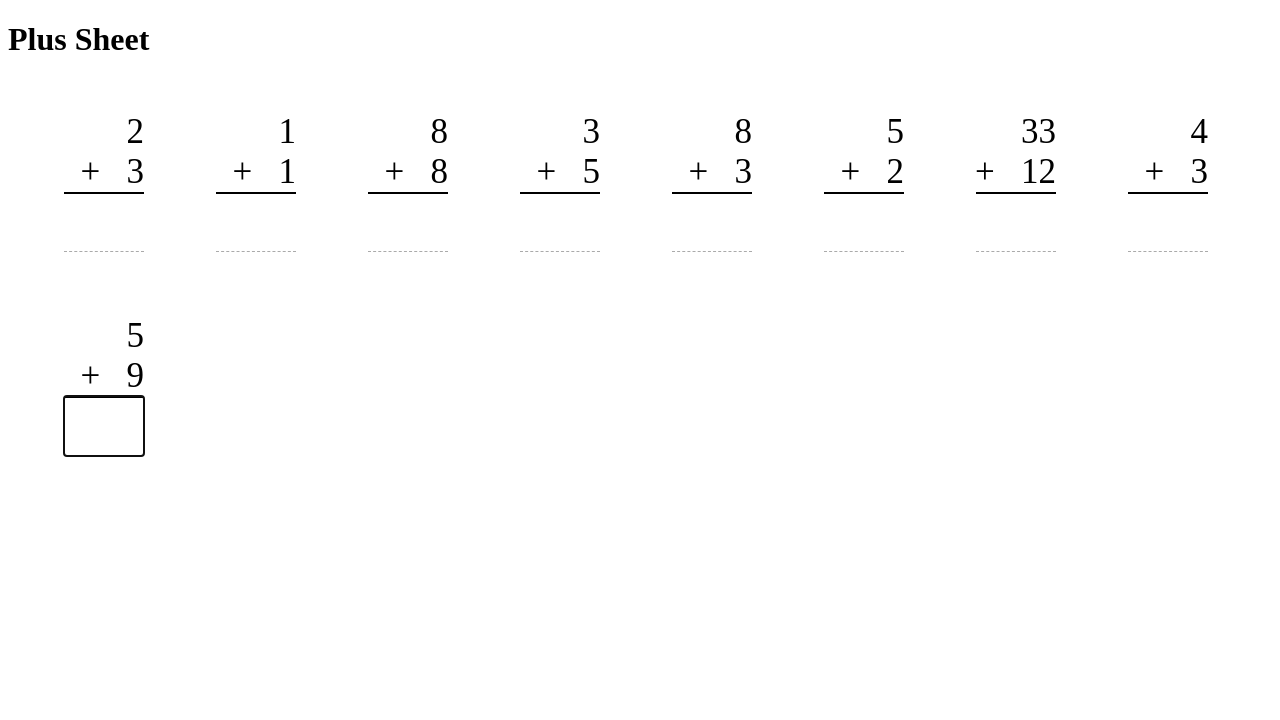
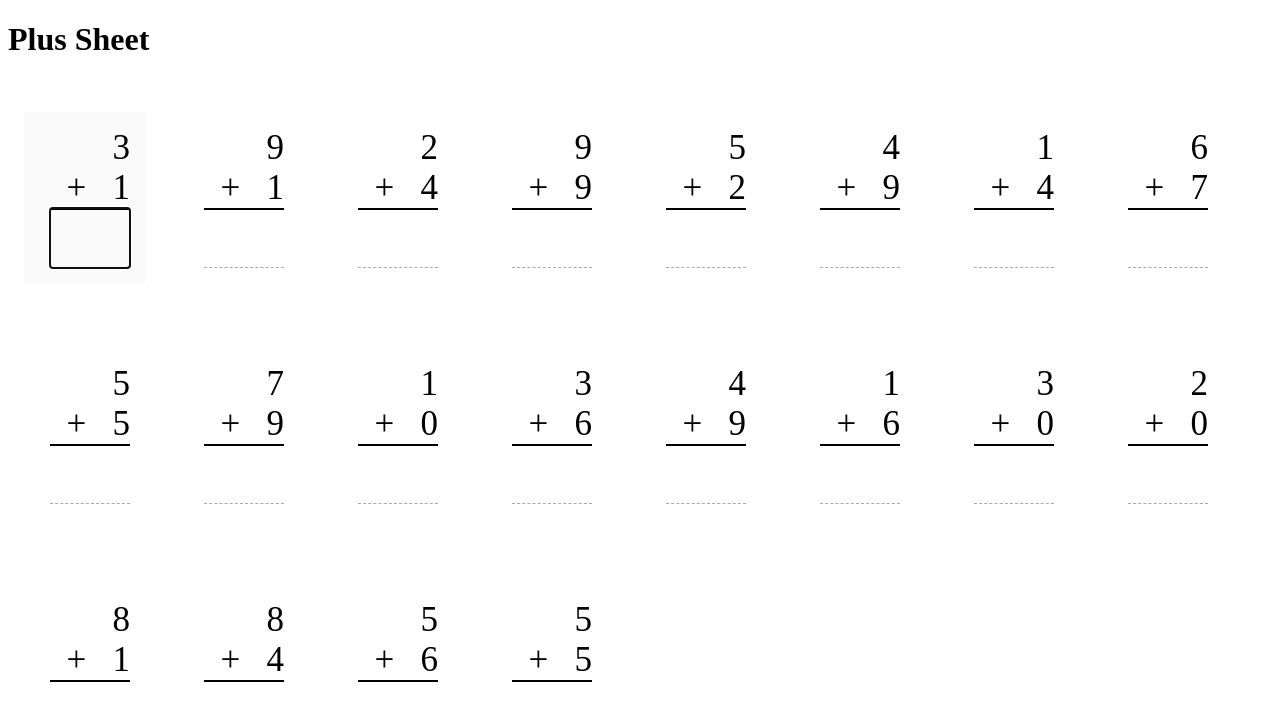
Before and after one commit to windmaomao/react-sheet, a React (Create React App) app: page / in a window 1280 px wide. Shown: the top 720 px of the page. Built offline with nearby package versions, Linux system fonts and the light colour scheme.

Commit message:
auto focus on click

```diff
--- a/src/App.js
+++ b/src/App.js
@@ -1,11 +1,13 @@
 import React from 'react'
 import { Sheet } from './components'
+import { sheetCreator } from './utils'
 
+const sheet = sheetCreator().createSheet()
 const App = () => {
   return (
     <div className="App">
       <h1>Plus Sheet</h1>
-      <Sheet />
+      <Sheet questions={sheet} />
     </div>
   )
 }
--- a/src/components/Plus.js
+++ b/src/components/Plus.js
@@ -1,4 +1,4 @@
-import React from 'react'
+import React, { useRef, useEffect } from 'react'
 import PlusStyle from './PlusStyle'
 
 /**
@@ -7,21 +7,33 @@ import PlusStyle from './PlusStyle'
  * @param {func} onChange event upon value changed
  * @param {string} first fist value
  * @param {string} second second value
- * @param {string} error error
+ * @param {bool} active active
+ * @param {bool} error error
  */
 const Plus = ({
   value, onChange,
-  first, second,
-  error
+  first, second, answer,
+  active, error
 }) => {
+  const inputRef = useRef(null)
+  useEffect(() => {
+    if (active) {
+      inputRef.current.focus()
+    }
+  }, [active])
+
   return (
-    <PlusStyle error={error}>
+    <PlusStyle
+      active={active}
+      error={error}
+    >
       <div>{first}</div>
       <div>+ &nbsp;&nbsp;{second}</div>
       <div>
         <input
-          autoFocus
+          ref={inputRef}
           onChange={onChange}
+          placeholder={answer}
         />
       </div>
     </PlusStyle>
--- a/src/components/PlusStyle.js
+++ b/src/components/PlusStyle.js
@@ -5,16 +5,24 @@ const color = props => {
   return 'black'
 }
 
+const backgroundColor = props => {
+  if (props.active) return '#fafafa'
+  return 'white'
+}
+
 const PlusStyle = styled.div`
+  background-color: ${backgroundColor};
   font-family: Times New Rome;
   font-size: 35px;
   display: flex;
   flex-direction: column;
   align-items: end;
-  width: 120px;
+  width: 90px;
   margin: 2rem 1rem;
+  padding: 1rem;
 
   input {
+    background-color: ${backgroundColor};
     font-family: Times New Rome;
     font-size: 35px;
     border-left: none;
@@ -26,11 +34,6 @@ const PlusStyle = styled.div`
     width: 80px;
     height: 60px;
   }
-
-  .__last {
-    display: flex;
-    flex-direction: row;
-  }
 `
 
 export default PlusStyle
--- a/src/components/Sheet.js
+++ b/src/components/Sheet.js
@@ -1,55 +1,26 @@
-import React from 'react'
+import React, { useState } from 'react'
 import Plus from './Plus'
 import SheetStyle from './SheetStyle'
 
-const Sheet = () => {
+const Sheet = ({ questions }) => {
+  const [activeIndex, setActiveIndex] = useState(0)
+  const onSelect = i => () => { setActiveIndex(i) }
+
   return (
     <SheetStyle>
-      <Plus
-        first={2}
-        second={3}
-        value=""
-      />
-      <Plus
-        first="1"
-        second="1"
-        value=""
-      />
-      <Plus
-        first="8"
-        second="8"
-        value=""
-      />
-      <Plus
-        first="3"
-        second="5"
-        value=""
-      />
-      <Plus
-        first="8"
-        second="3"
-        value=""
-      />
-      <Plus
-        first="5"
-        second="2"
-        value=""
-      />
-      <Plus
-        first="33"
-        second="12"
-        value=""
-      />
-      <Plus
-        first="4"
-        second="3"
-        value=""
-      />
-      <Plus
-        first="5"
-        second="9"
-        value=""
-      />
+      {questions.map((q, i) => (
+        <div
+          key={i}
+          onClick={onSelect(i)}
+        >
+          <Plus
+            active={i === activeIndex}
+            first={q.first}
+            second={q.second}
+            answer={q.answer}
+          />
+        </div>
+      ))}
     </SheetStyle>
   )
 }
--- /dev/null
+++ b/src/utils/index.js
@@ -0,0 +1,5 @@
+import sheetCreator from './sheetCreator'
+
+export {
+  sheetCreator
+}
--- /dev/null
+++ b/src/utils/sheetCreator.js
@@ -0,0 +1,16 @@
+const n = 20
+
+const randomInt = x => Math.floor(Math.random() * x)
+
+const sheetCreator = () => {
+  return {
+    createSheet: () => {
+      return new Array(n).fill(0).map(i => ({
+        first: randomInt(10),
+        second: randomInt(10),
+      }))
+    }
+  }
+}
+
+export default sheetCreator
```
